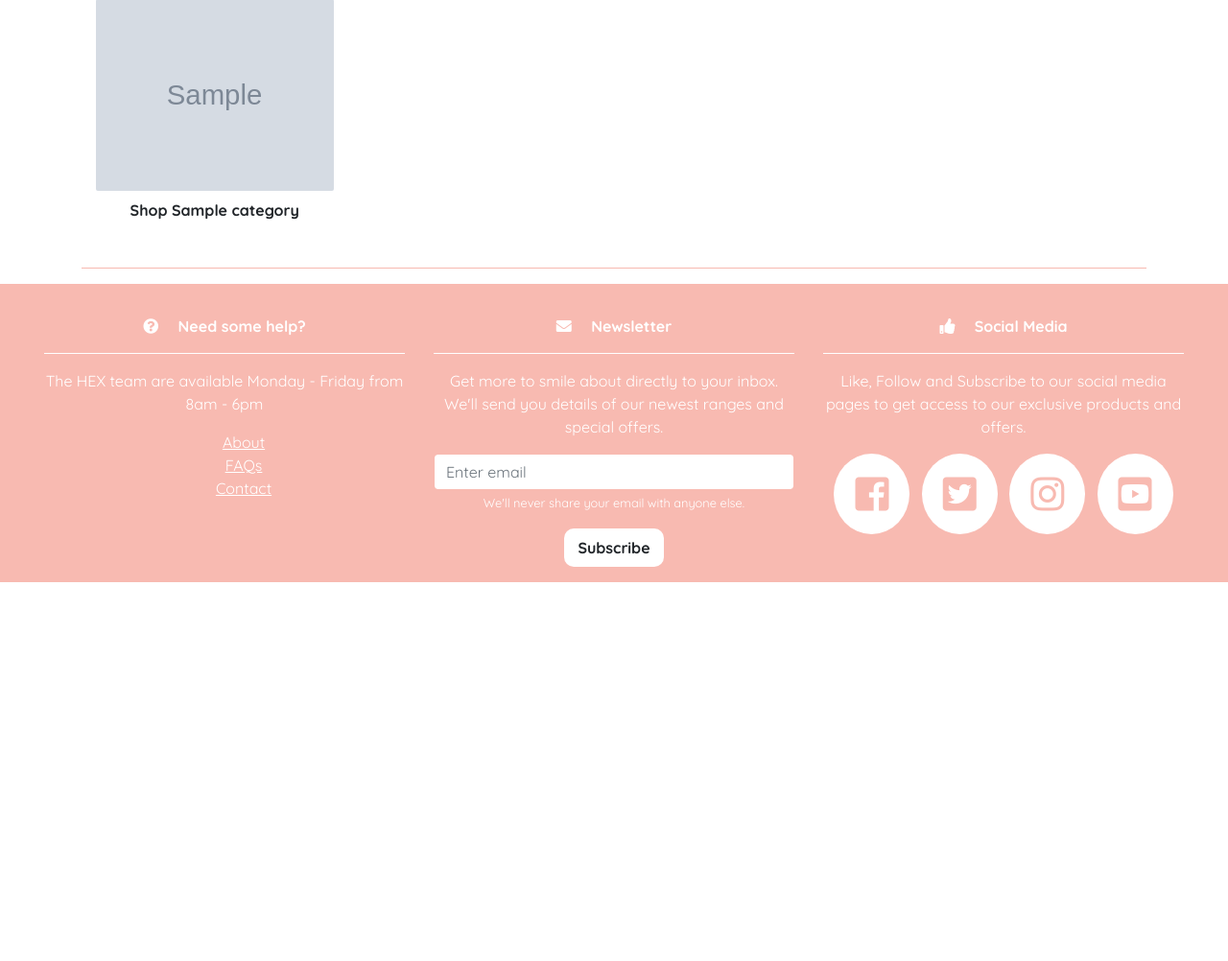
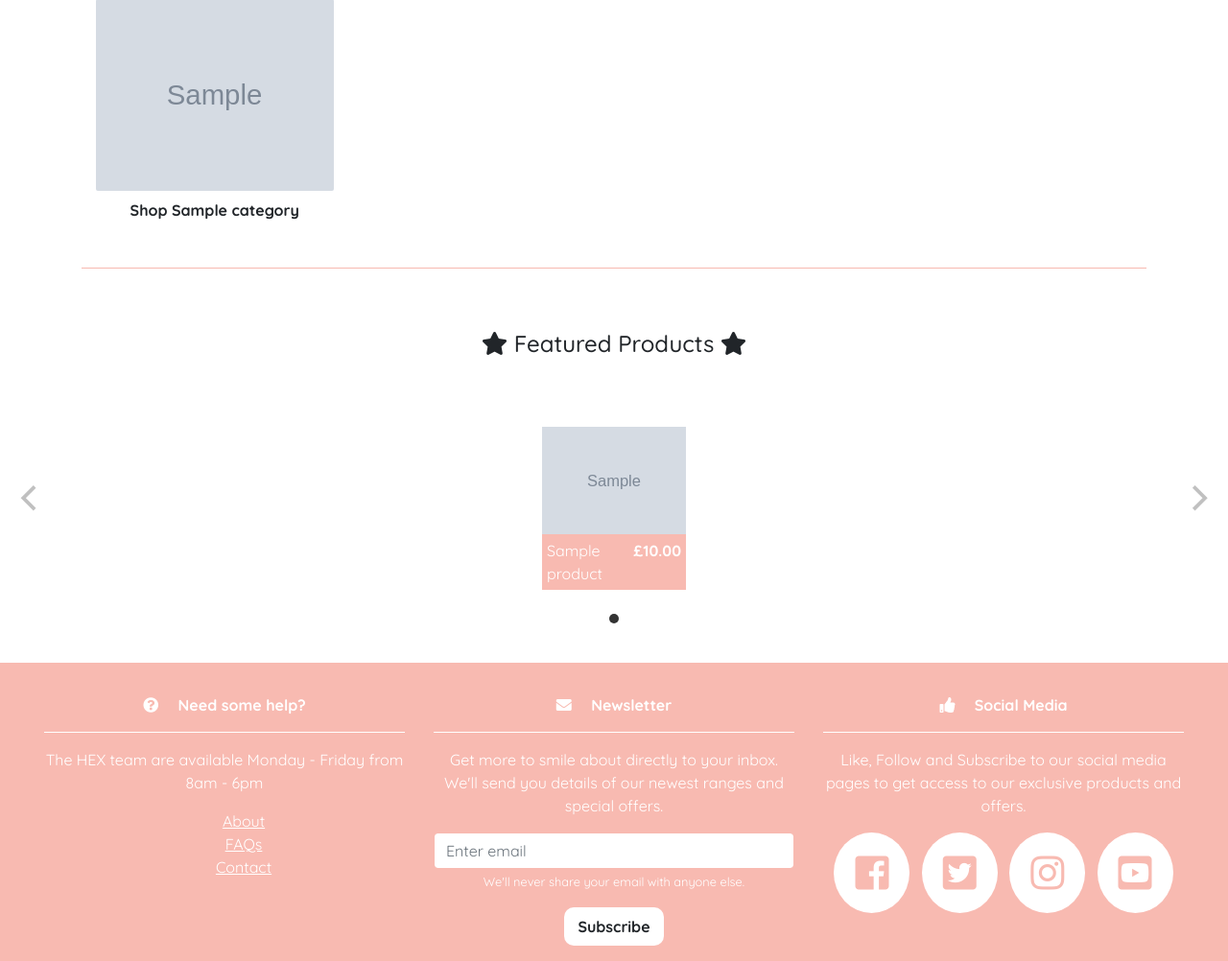
Before and after one commit to lewisclark4/CI-MilestoneProjectFour, a Django app: page / in a window 1280 px wide. Shown: the part 411-1413 px from the top of the page at 96% size. Before the commit the page ends 1018 px from the top, so only its background shows below. Run offline with Django 3.2, Linux system fonts and the light colour scheme; tables that the repository leaves empty hold one stand-in row (values such as "Sample post"); grey boxes marked "Sample" are stand-in pictures; parts of the project's set-up code (start-up, migrations or seed data) failed here and were passed over; some libraries are stand-ins or nearby versions.

Commit message:
Added featured to product model and created featured-products.html include

```diff
--- a/products/context.py
+++ b/products/context.py
@@ -1,4 +1,4 @@
-from .models import Category
+from .models import Category, Product
 
 def all_categories(request):
     all_categories = Category.objects.all()
@@ -8,3 +8,13 @@ def all_categories(request):
     }
 
     return context
+
+
+def featured_products(request):
+    featured_products = Product.objects.all().filter(featured=True)
+
+    context = {
+        "featured_products": featured_products,
+    }
+
+    return context
--- a/products/models.py
+++ b/products/models.py
@@ -11,8 +11,8 @@ class Category(models.Model):
     image = models.ImageField(null=True, blank=True)
 
     class Meta:
-        verbose_name = "Category"
-        verbose_name_plural = "Categories"
+        verbose_name = 'Category'
+        verbose_name_plural = 'Categories'
 
     def __str__(self):
         return self.name
@@ -41,6 +41,7 @@ class Product(models.Model):
     price = models.DecimalField(max_digits=6, decimal_places=2)
     image_url = models.URLField(max_length=1024, null=True, blank=True)
     description = models.TextField()
+    featured = models.BooleanField(default=False)
     colours = models.ManyToManyField(Colour)
 
     def __str__(self):
@@ -52,6 +53,6 @@ class Product(models.Model):
 
     def get_absolute_url(self):
         return reverse(
-            "product_detail",
+            'product_detail',
             args=[self.category.slug, self.slug],
         )
--- a/static/css/base.css
+++ b/static/css/base.css
@@ -94,6 +94,32 @@ nav {
     background-color: #f8bab1;
     color: #fff;
     display: None
+}
+
+.featured-products-heading {
+    margin-top: 2em;
+    color:
+}
+
+.carousel {
+    margin-top: 2em;
+    margin-bottom: 4em;
+}
+
+.carousel-cell {
+    height: 150px;
+    width: 150px;
+    margin: 2em;
+}
+
+.carousel img {
+    max-width:100%;
+    max-height:100%;
+    object-fit: contain;
+}
+
+.featured-listing-link:hover {
+    text-decoration: none;
 }
 
 #footer {
--- a/templates/base.html
+++ b/templates/base.html
@@ -31,10 +31,10 @@
 
     <!-- Main JavaScript -->
     {% block core-js %}
-    <script src="https://code.jquery.com/jquery-3.5.1.min.js" integrity="sha256-9/aliU8dGd2tb6OSsuzixeV4y/faTqgFtohetphbbj0=" crossorigin="anonymous"></script>
-    <script src="https://cdn.jsdelivr.net/npm/popper.js@1.16.1/dist/umd/popper.min.js" integrity="sha384-9/reFTGAW83EW2RDu2S0VKaIzap3H66lZH81PoYlFhbGU+6BZp6G7niu735Sk7lN" crossorigin="anonymous"></script>
-    <script src="https://cdn.jsdelivr.net/npm/bootstrap@4.5.3/dist/js/bootstrap.min.js" integrity="sha384-w1Q4orYjBQndcko6MimVbzY0tgp4pWB4lZ7lr30WKz0vr/aWKhXdBNmNb5D92v7s" crossorigin="anonymous"></script>
-    <script src="https://unpkg.com/flickity@2/dist/flickity.pkgd.min.js"></script>
+        <script src="https://code.jquery.com/jquery-3.5.1.min.js" integrity="sha256-9/aliU8dGd2tb6OSsuzixeV4y/faTqgFtohetphbbj0=" crossorigin="anonymous"></script>
+        <script src="https://cdn.jsdelivr.net/npm/popper.js@1.16.1/dist/umd/popper.min.js" integrity="sha384-9/reFTGAW83EW2RDu2S0VKaIzap3H66lZH81PoYlFhbGU+6BZp6G7niu735Sk7lN" crossorigin="anonymous"></script>
+        <script src="https://cdn.jsdelivr.net/npm/bootstrap@4.5.3/dist/js/bootstrap.min.js" integrity="sha384-w1Q4orYjBQndcko6MimVbzY0tgp4pWB4lZ7lr30WKz0vr/aWKhXdBNmNb5D92v7s" crossorigin="anonymous"></script>
+        <script src="https://unpkg.com/flickity@2/dist/flickity.pkgd.min.js"></script>
     {% endblock %}
 
     <!-- custom JavaScript imports -->
@@ -58,15 +58,9 @@
     <!-- page content -->
     {% block content %} {% endblock %}
 
-    <!-- Display back to top button -->
-        <div>
-            <button id='scroll-top' class="btn scroll-top-button hidden">
-                        <span class="icon is-small ">
-                        <i class="fas fa-angle-up fa-lg"></i>
-                        </span>
-            </button>
-        </div>
     </main>
+    {% include 'includes/scroll-top.html' %}
+    {% include 'includes/featured-products.html' %}
     <!-- footer -->
     {% include 'includes/footer.html' %}
 
--- /dev/null
+++ b/templates/includes/featured-products.html
@@ -0,0 +1,15 @@
+{% load static %}
+<h4 class="featured-products-heading mx-auto"><i class="fas fa-star"></i> Featured Products <i class="fas fa-star"></i></h4>
+<div class="carousel" data-flickity='{ "imagesLoaded": true, "percentPosition": false, "groupCells": true }'>
+{% for product in featured_products %}
+    <div class="carousel-cell">
+        <a class="featured-listing-link" href="{{product.get_absolute_url}}">
+            <img src="{{ product.image_url }}" alt="{{ product.product_name }}">
+            <div class="listing-info d-flex justify-content-between">
+                <p class="m-0">{{ product.brand_name }}</p>
+                <p class="m-0"><strong>£{{ product.price }}</strong></p>
+            </div>
+        </a>
+    </div>
+{% endfor %}
+</div>
--- /dev/null
+++ b/templates/includes/scroll-top.html
@@ -0,0 +1,9 @@
+{% load static %}
+
+<div>
+    <button id='scroll-top' class="btn scroll-top-button hidden">
+                <span class="icon is-small ">
+                <i class="fas fa-angle-up fa-lg"></i>
+                </span>
+    </button>
+</div>
```
Also changed, not shown: hex_cosmetics/settings.py (+11 -10 lines), products/admin.py (+11 -10 lines), products/migrations/0006_product_featured.py (added).
